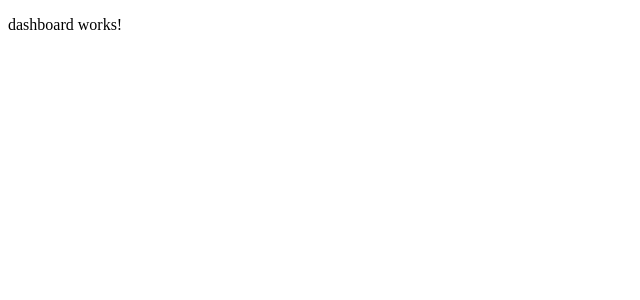
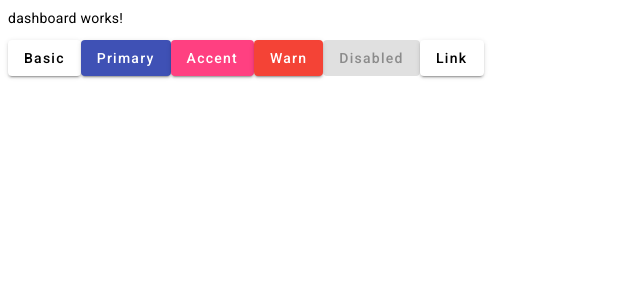
Before and after one commit to bchollet/WEB-Time-Travel-Agency, an Angular app in the folder frontend/time-travel-agency/: page / in a window 1280 px wide. Shown: the top 300 px of the page, without its empty margins (0-640 px from the left). Built offline with nearby package versions, Linux system fonts and the light colour scheme.

Commit message:
➕ added Material

```diff
--- a/frontend/time-travel-agency/angular.json
+++ b/frontend/time-travel-agency/angular.json
@@ -30,6 +30,7 @@
               "src/assets"
             ],
             "styles": [
+              "@angular/material/prebuilt-themes/indigo-pink.css",
               "src/styles.sass"
             ],
             "scripts": []
@@ -93,6 +94,7 @@
               "src/assets"
             ],
             "styles": [
+              "@angular/material/prebuilt-themes/indigo-pink.css",
               "src/styles.sass"
             ],
             "scripts": []
--- a/frontend/time-travel-agency/package.json
+++ b/frontend/time-travel-agency/package.json
@@ -13,10 +13,12 @@
   "private": true,
   "dependencies": {
     "@angular/animations": "^16.2.0",
+    "@angular/cdk": "^16.2.13",
     "@angular/common": "^16.2.0",
     "@angular/compiler": "^16.2.0",
     "@angular/core": "^16.2.0",
     "@angular/forms": "^16.2.0",
+    "@angular/material": "^16.2.13",
     "@angular/platform-browser": "^16.2.0",
     "@angular/platform-browser-dynamic": "^16.2.0",
     "@angular/router": "^16.2.0",
--- a/frontend/time-travel-agency/src/app/components/dashboard/dashboard.component.html
+++ b/frontend/time-travel-agency/src/app/components/dashboard/dashboard.component.html
@@ -1 +1,11 @@
 <p>dashboard works!</p>
+<section>
+  <div class="example-button-row">
+    <button mat-raised-button>Basic</button>
+    <button mat-raised-button color="primary">Primary</button>
+    <button mat-raised-button color="accent">Accent</button>
+    <button mat-raised-button color="warn">Warn</button>
+    <button mat-raised-button disabled>Disabled</button>
+    <a mat-raised-button href="https://www.google.com/" target="_blank">Link</a>
+  </div>
+</section>
--- a/frontend/time-travel-agency/src/index.html
+++ b/frontend/time-travel-agency/src/index.html
@@ -6,8 +6,15 @@
     <base href="/" />
     <meta name="viewport" content="width=device-width, initial-scale=1" />
     <link rel="icon" type="image/x-icon" href="favicon.ico" />
+    <link rel="preconnect" href="https://fonts.gstatic.com" />
+    <link
+      href="https://fonts.googleapis.com/css2?family=Roboto:wght@300;400;500&display=swap"
+      rel="stylesheet" />
+    <link
+      href="https://fonts.googleapis.com/icon?family=Material+Icons"
+      rel="stylesheet" />
   </head>
-  <body>
+  <body class="mat-typography">
     <app-root></app-root>
   </body>
 </html>
```
Also changed, not shown: frontend/time-travel-agency/src/app/app.module.ts (+10 -1 lines), 1 other file (tests, documents, lock files or other folders).
